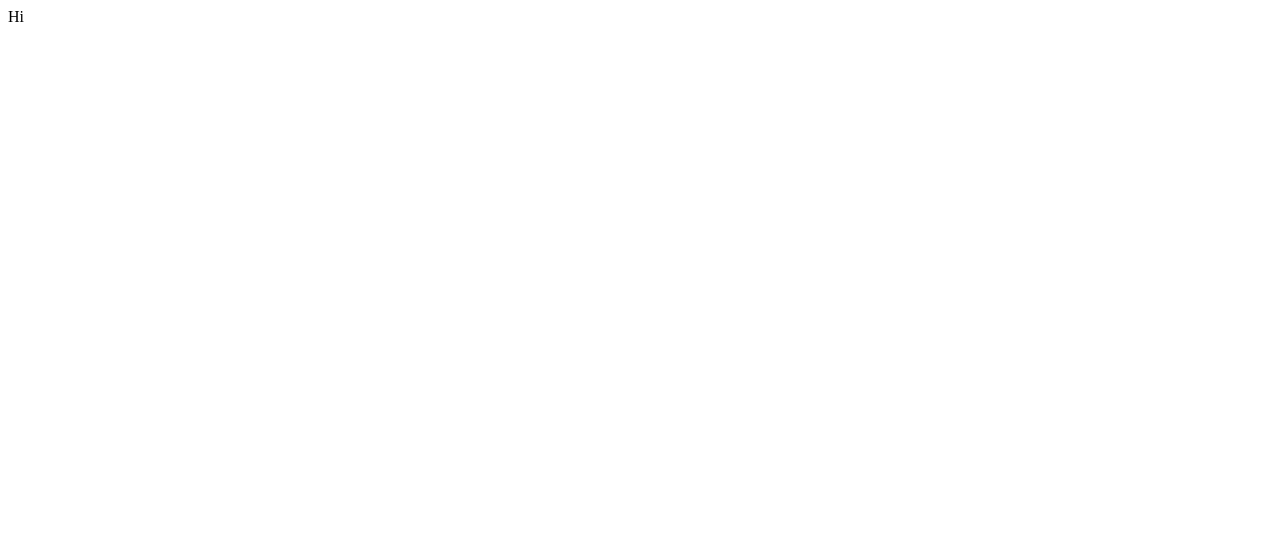
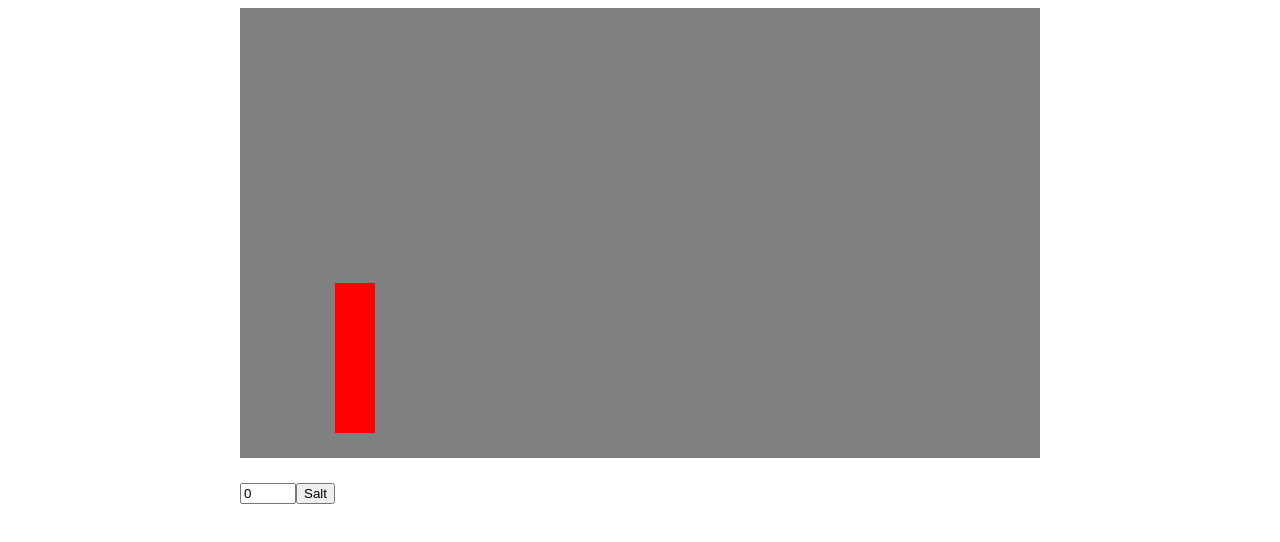
Before and after one commit to Woohaik/sort-visualize, a React (Create React App) app: page / in a window 1280 px wide. Shown: the top 542 px of the page. Built offline with nearby package versions, Linux system fonts and the light colour scheme.

Commit message:
Genera barras

```diff
--- a/src/App.tsx
+++ b/src/App.tsx
@@ -1,13 +1,50 @@
-import React from 'react'
+import React, { useState } from 'react'
 
-interface Props {
+import Bar from "./components/Bar"
 
+
+function getRandomInt(min: number, max: number) {
+  min = Math.ceil(min);
+  max = Math.floor(max);
+  return Math.floor(Math.random() * (max - min + 1)) + min;
 }
 
-const App = (props: Props) => {
+const App = () => {
+
+  const arrayBar = [150]
+
+  const [barNumber, setBarNumbers] = useState(0);
+  const [bars, setBars] = useState(arrayBar);
+
+  const salt = () => {
+
+    setBars(bars.map(() => getRandomInt(20, 300)))
+  }
+
+
+  const changeHandler = (event: any) => {
+    setBarNumbers(event.target.value);
+    bars.push(getRandomInt(20, 300))
+    setBars(bars)
+  }
+
   return (
-    <div>
-      Hi
+    <div className="app">
+      <div className="wrapper ">
+        {
+
+          bars.map((bar, index) => {
+            const size = {
+              height: bar,
+              width: 40
+            }
+            return <Bar key={index} left={(index + 1) * 95} size={size} color="red" />
+          })
+
+        }
+      </div>
+      <input type="number" min="0" max="15" onChange={changeHandler} value={barNumber} />
+      <button onClick={salt}>Salt</button>
     </div>
   )
 }
--- /dev/null
+++ b/src/assets/style.css
@@ -0,0 +1,23 @@
+.app {
+    width: 100%;
+    max-width: 800px;
+    margin: 0 auto;
+}
+
+.bar {
+    position: absolute;
+    bottom: 25px;
+}
+
+.wrapper {
+    position: relative;
+    background-color: gray;
+    width: 100%;
+    max-width: 800px;
+    margin: 0 auto;
+    height: 450px;
+}
+
+input {
+    margin-top: 25px;
+}
--- a/src/components/Bar.tsx
+++ b/src/components/Bar.tsx
@@ -1,15 +1,17 @@
 import React from 'react'
 
 interface Props {
-    height: number;
-    width: number;
+    left: number;
+    size: {
+        height: number;
+        width: number;
+    }
     color: string;
-    left: number;
 }
 
 const Bar = (props: Props) => {
     return (
-        <div className="bar">
+        <div className="bar" style={{ background: props.color, left: props.left, width: props.size.width, height: props.size.height }}>
         </div>
     )
 }
--- a/src/index.tsx
+++ b/src/index.tsx
@@ -2,6 +2,8 @@ import React from 'react';
 import ReactDOM from 'react-dom';
 import App from './App';
 import reportWebVitals from './reportWebVitals';
+
+import "./assets/style.css"
 
 ReactDOM.render(
   <React.StrictMode>
```
